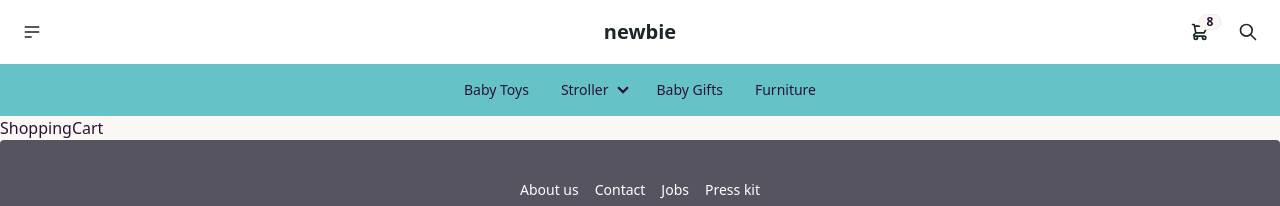
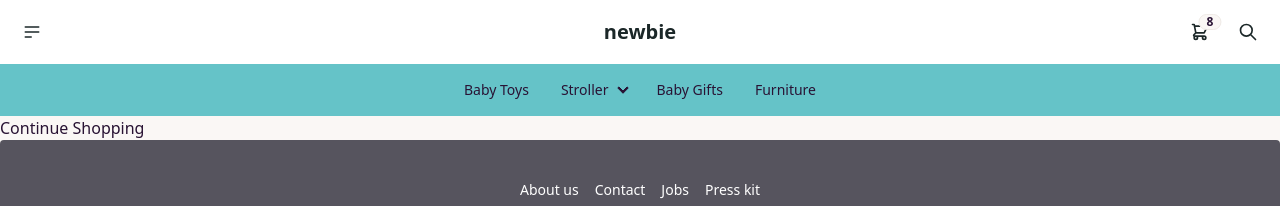
Before and after one commit to SinthiyaBalan/ReDI_FinalProject, a React (Create React App) app: page /shoppingCart in a window 1280 px wide. Shown: the top 206 px of the page. Built offline with nearby package versions, Linux system fonts and the light colour scheme.

Commit message:
Update shoppingCart

```diff
--- a/src/Components/ShoppingCart.jsx
+++ b/src/Components/ShoppingCart.jsx
@@ -1,9 +1,44 @@
 import React from 'react'
+import {useNavigate} from 'react-router-dom'
 
-function ShoppingCart() {
+function ShoppingCart({selectedProductId ,qty ,products , cart , setCart}) {
+
+  const navigate = useNavigate();
+  console.log(cart);
+  // console.log(cart.map( i => i.name));
   return (
-    <div>ShoppingCart</div>
+    <div className='shopping-cart-wrapper'>
+
+
+      {cart && cart.map(i => <div>{i.name}
+      <div>
+      <img src={i.pics[0]}/>
+      </div>
+      <div className='cart-details'>
+        <div className="prod-name">{i.name}</div>
+        <div className='price'>{i.price}</div>
+      </div>
+      <div className='cart-details'>
+        <div className="cart-amount"><h2>€40</h2></div>
+        <div className='Qty'><h4>Quantity</h4> <span>{qty}</span></div>
+      </div>
+      </div>
+        )}
+        {/* { cart.map((i)  => { <><img  src={i.pics[0]} alt="" />
+
+      <div className='cart-details'>
+        <div className="prod-name">{i.name}</div>
+        <div className='price'>{i.price}</div>
+      </div></>  })} */}
+
+      {/* <div className='cart-details'>
+        <div className="cart-amount"><h2>€40</h2></div>
+        <div className='Qty'><h4>Quantity</h4> <span>{qty}</span></div>
+      </div> */}
+<button onClick={() =>{navigate('/')}}>Continue Shopping</button>
+</div>
+
   )
 }
 
-export default ShoppingCart
+export default ShoppingCart;
```
